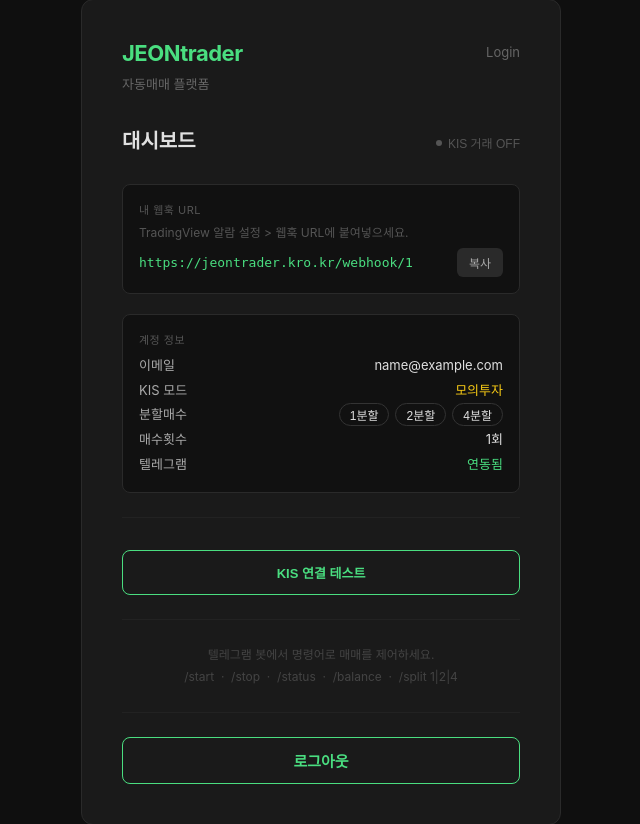
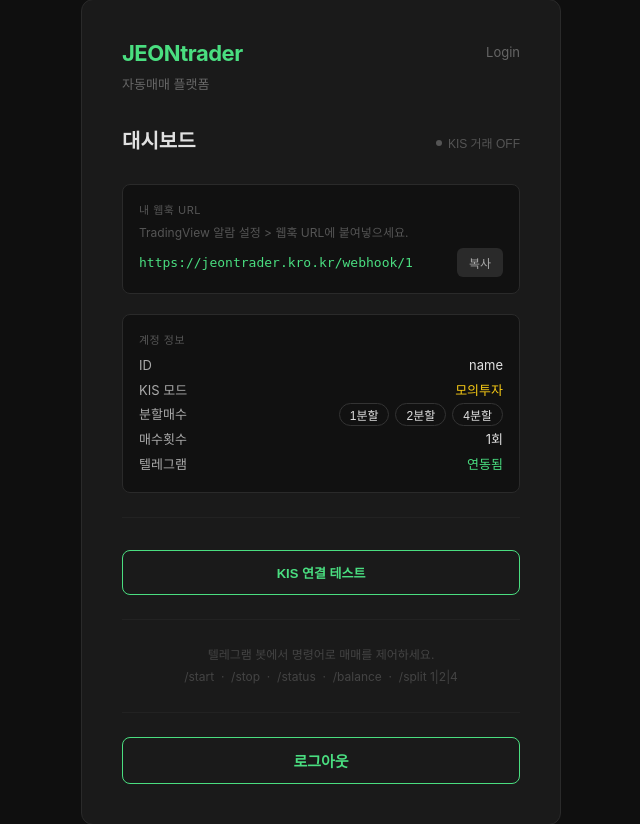
Before and after one commit to DeanJun/jeontrader-v2, a FastAPI app: template templates/dashboard.html in a window 1280 px wide. Shown: the part 21-845 px from the top of the page, without its empty margins (319-959 px from the left). Run offline with FastAPI, Linux system fonts and the light colour scheme; the template is opened without the code that fills it: most values are stand-ins (such as "Sample title", 1, 10 or a date in 2020); parts of the project's set-up code (start-up, migrations or seed data) failed here and were passed over.

Commit message:
대시보드 이메일→ID 표시, 분할 변경 시 리셋 알림 추가
Co-Authored-By: Claude Sonnet 4.6 <noreply@anthropic.com>

```diff
--- a/templates/dashboard.html
+++ b/templates/dashboard.html
@@ -26,7 +26,7 @@
     <div class="label">계정 정보</div>
     <div style="font-size:13px; color:#aaa; line-height:1.9;">
         <div style="display:flex; justify-content:space-between;">
-            <span>이메일</span><span style="color:#e0e0e0;">{{ email }}</span>
+            <span>ID</span><span style="color:#e0e0e0;">{{ email.split('@')[0] }}</span>
         </div>
         <div style="display:flex; justify-content:space-between;">
             <span>KIS 모드</span>
@@ -48,8 +48,12 @@
                 {% endfor %}
             </div>
         </div>
-        <div style="display:flex; justify-content:space-between;">
-            <span>매수횟수</span><span style="color:#e0e0e0;" id="buy-count-label">{{ kis_buy_count }}회</span>
+        <div style="display:flex; justify-content:space-between; align-items:center;">
+            <span>매수횟수</span>
+            <span>
+                <span style="color:#e0e0e0;" id="buy-count-label">{{ kis_buy_count }}회</span>
+                <span id="buy-count-reset-badge" style="display:none; font-size:11px; color:#facc15; margin-left:6px;">분할 변경 — 리셋됨</span>
+            </span>
         </div>
         <div style="display:flex; justify-content:space-between;">
             <span>텔레그램</span><span style="color:#4ade80;">연동됨</span>
@@ -114,6 +118,9 @@ async function setSplit(n) {
     if (!data.ok) return;
     kisSplit = n;
     document.getElementById('buy-count-label').textContent = '0회';
+    const badge = document.getElementById('buy-count-reset-badge');
+    badge.style.display = 'inline';
+    setTimeout(() => badge.style.display = 'none', 3000);
     [1, 2, 4].forEach(v => {
         const btn = document.getElementById('split-btn-' + v);
         btn.style.background = v === n ? '#4ade80' : 'transparent';
```
